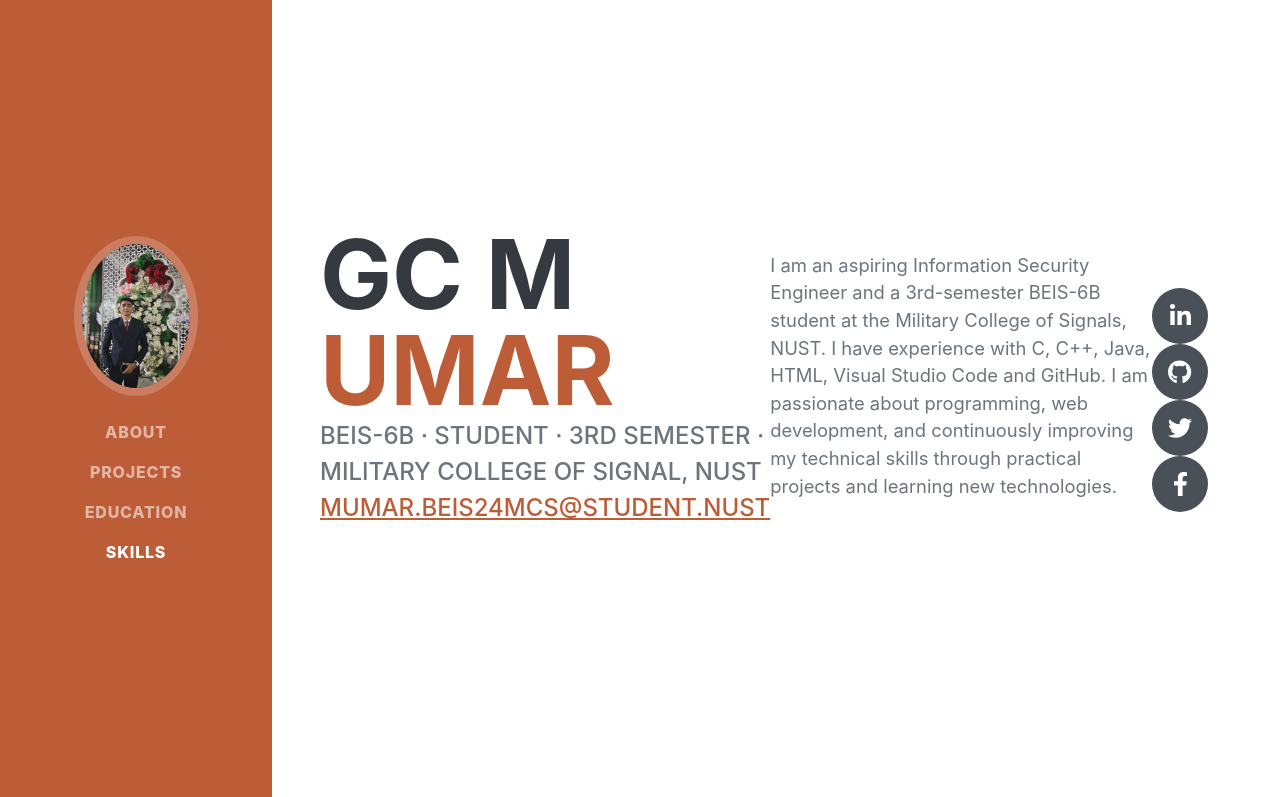
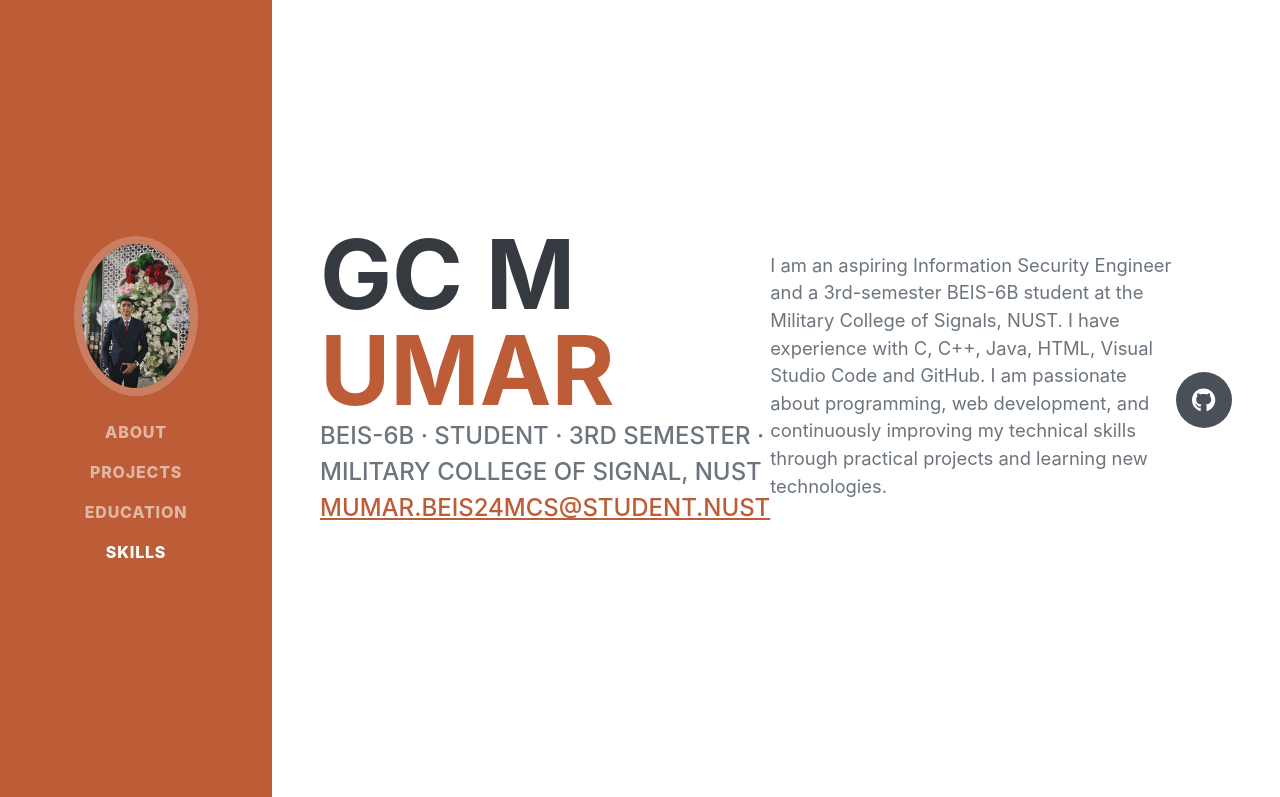
Before and after one commit to Umarcodes1142/Umarcodes1142.github.io, a plain HTML site: page index.html in a window 1280 px wide. Shown: the top 797 px of the page. Drawn offline with nearby package versions, Linux system fonts and the light colour scheme; a web font is replaced by a local one.

Commit message:
Fix portfolio contact and social links

```diff
--- a/index.html
+++ b/index.html
@@ -60,10 +60,7 @@
 </p>
 
                     <div class="social-icons">
-                        <a class="social-icon" href="#!"><i class="fab fa-linkedin-in"></i></a>
-                        <a class="social-icon" href="#!"><i class="fab fa-github"></i></a>
-                        <a class="social-icon" href="#!"><i class="fab fa-twitter"></i></a>
-                        <a class="social-icon" href="#!"><i class="fab fa-facebook-f"></i></a>
+                        <a class="social-icon" href="https://github.com/Umarcodes1142" target="_blank" rel="noopener noreferrer" aria-label="GitHub"><i class="fab fa-github"></i></a>
                     </div>
                 </div>
             </section>
```
